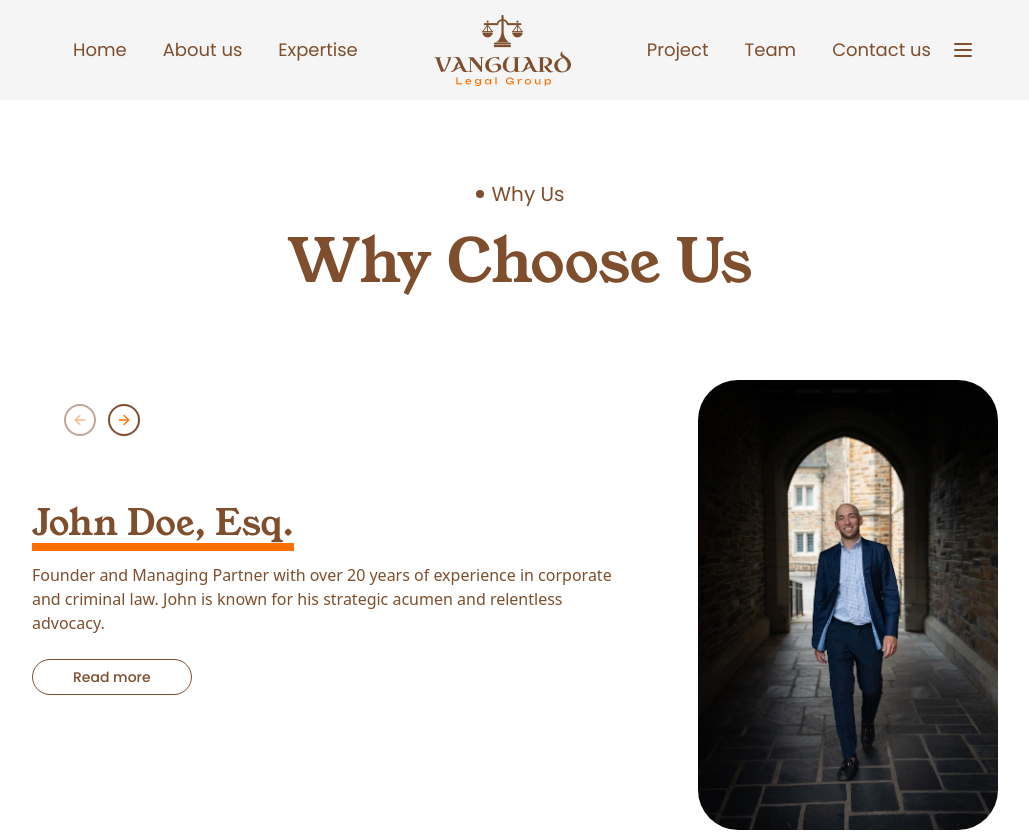
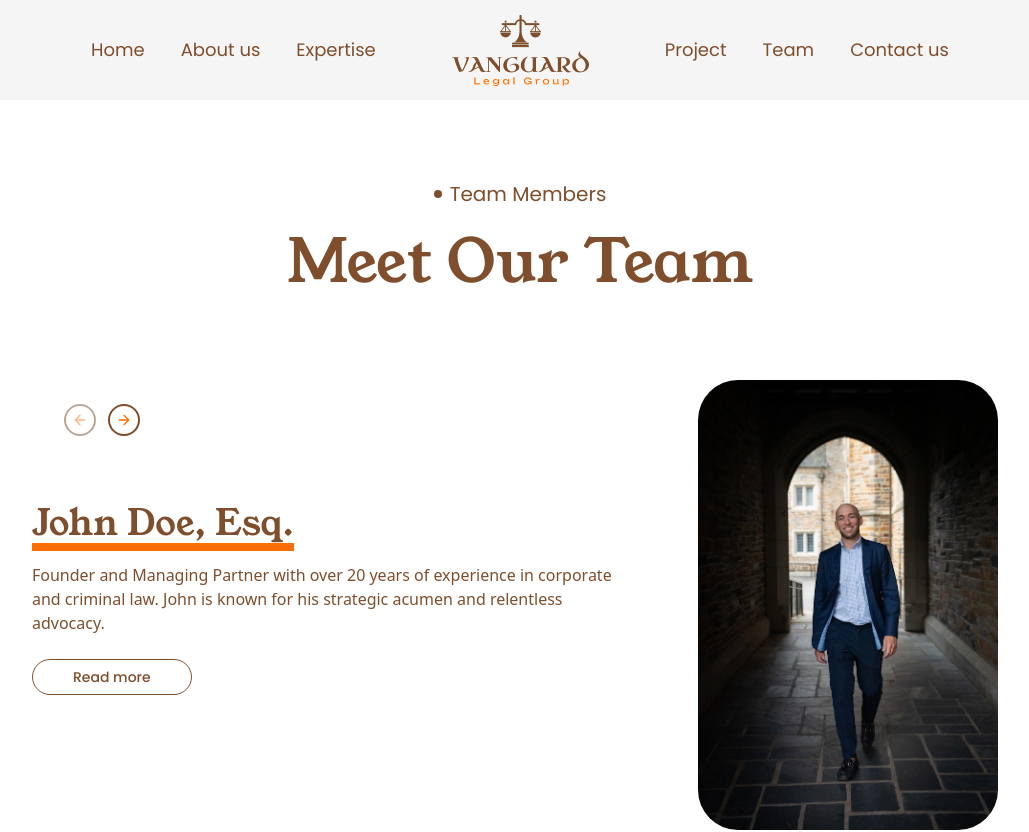
Before and after one commit to Maryammuhammadafzal/Law---Firm-Landing-Page, a Next.js app: page /team in a window 1280 px wide. Shown: the top 832 px of the page, without its empty margins (120-1149 px from the left). Built offline with nearby package versions, Linux system fonts and the light colour scheme; a web font is replaced by a local one.

Commit message:
responsivenes

```diff
--- a/src/app/choose/page.tsx
+++ b/src/app/choose/page.tsx
@@ -55,7 +55,7 @@ const ChoosePage = () => {
                 <Carousel className="w-full md:p-6 p-3">
                     <CarouselContent>
                         {choose_data.map(({ title, description, quote, sign }, index) => (
-                            <CarouselItem className="ml-1">
+                            <CarouselItem key={index} className="ml-1">
                                 <Card
                                     key={index}
                                     className="w-[99%] shadow-none p-0 border-none relative h-auto flex justify-center items-center bg-transparent"
--- a/src/app/team/page.tsx
+++ b/src/app/team/page.tsx
@@ -45,8 +45,8 @@ const TeamPage = () => {
         <div className='w-full h-auto flex justify-center items-center lg:py-20 md:py-14 sm:py-7 py-4'>
             <div className='lg:w-[80%] md:w-[95%] w-full md:px-0 px-3  h-auto flex flex-col lg:gap-16 md:gap-12 gap-8 justify-center items-center'>
                 <div className="heading flex flex-col gap-6 items-center justify-center h-auto w-full">
-                    <SubHeading title="Why Us" />
-                    <h2 className='lg:text-6xl sm:text-5xl xs:text-4xl text-3xl font-mono text-center'>Why Choose Us</h2>
+                    <SubHeading title="Team Members" />
+                    <h2 className='lg:text-6xl sm:text-5xl xs:text-4xl text-3xl font-mono text-center'>Meet Our Team</h2>
                 </div>
 
                 <Carousel className="w-full md:p-6 p-3">
--- a/src/components/Header.tsx
+++ b/src/components/Header.tsx
@@ -1,11 +1,18 @@
+'use client'
 import { MenuIcon } from 'lucide-react'
 import Image from 'next/image'
 import Link from 'next/link'
-import React from 'react'
+import React, { useEffect, useState } from 'react'
 
 const Header = () => {
+    const [isOPen, setIsOpen] = useState(false);
+    useEffect(()=> {
+      if(window.innerWidth < 640) {
+        setIsOpen(false)
+      }
+    }, [])
     return (
-        <div className='w-full h-[100px] bg-secondary flex justify-center items-center'>
+        <div className='w-full sm:h-[100px] h-auto bg-secondary flex flex-col relative justify-center items-center'>
             <div className='sm:w-auto w-[98%] flex sm:justify-center justify-between items-center gap-3 h-auto'>
                 <nav className='w-auto h-auto sm:flex hidden justify-center items-center'>
                     <ul className='w-auto h-auto flex lg:gap-5 md:gap-3 gap-2 lg:text-lg md:text-base sm:text-sm text-xs font-sans justify-center items-center'>
@@ -26,10 +33,20 @@ const Header = () => {
                         <li className='md:p-2 sm:p-1 p-0 hover:border-b-4 border-primary focus:border-b-4 active:border-b-4'>Contact us</li>
                     </ul>
                 </nav>
-                <div className='menu-icon w-fit h-fit flex justify-center items-center'>
-                    <MenuIcon/>
+                <div className='menu-icon w-fit h-fit sm:hidden flex justify-center items-center'>
+                    <MenuIcon onClick={() => setIsOpen(!isOPen)} />
                 </div>
             </div>
+            <nav className={`justify-center sm:hidden absolute top-0 left-0 z-50 items-center w-full transition-transform ${isOPen ? 'translate-y-[95px] h-[300px] flex' : 'translate-y-0 h-[0px] hidden'} duration-1000 bg-secondary py-3`}>
+                <ul className='w-full h-full flex gap-2 text-base font-sans justify-start items-center flex-col'>
+                    <li className='border-b border-primary w-full py-1 px-3'>Home</li>
+                    <li className='border-b border-primary w-full py-1 px-3'>About us</li>
+                    <li className='border-b border-primary w-full py-1 px-3'>Expertise</li>
+                    <li className='border-b border-primary w-full py-1 px-3'>Projects</li>
+                    <li className='border-b border-primary w-full py-1 px-3'>Team</li>
+                    <li className=' w-full py-1 px-3'>Contact us</li>
+                </ul>
+            </nav>
         </div>
     )
 }
```
